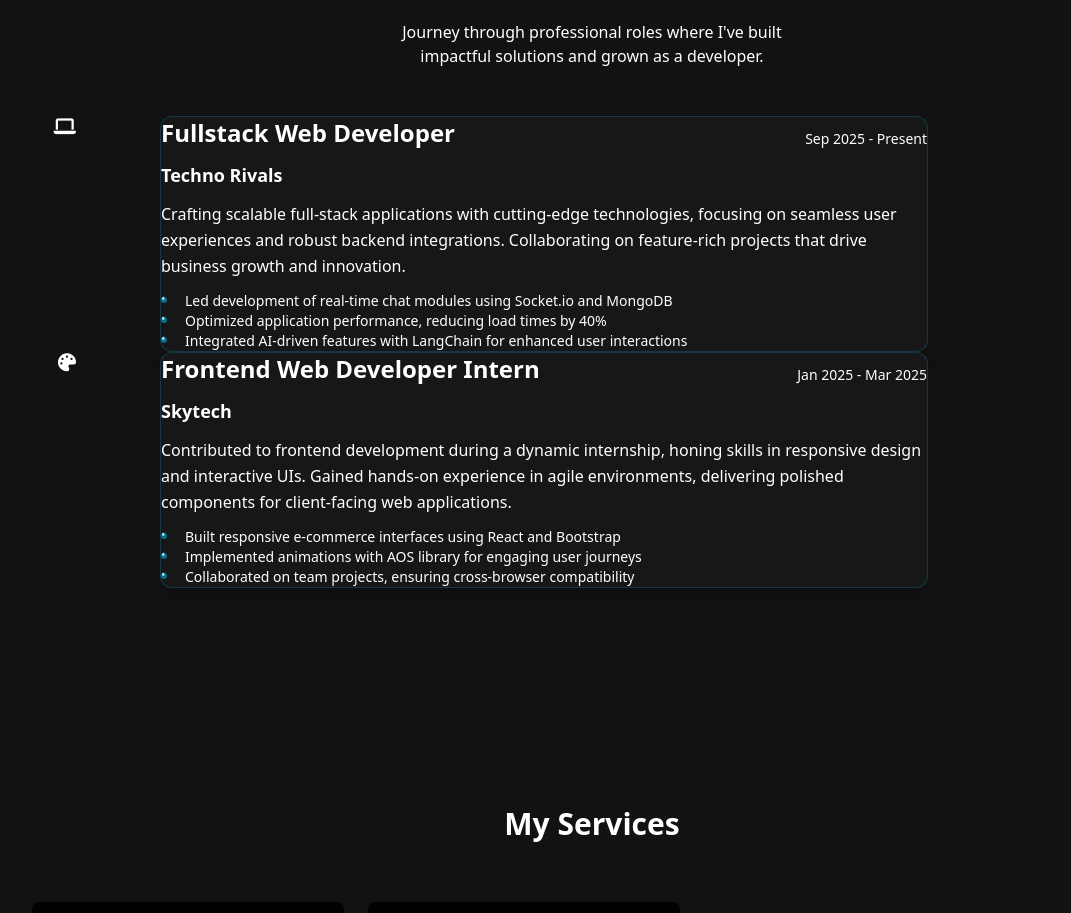
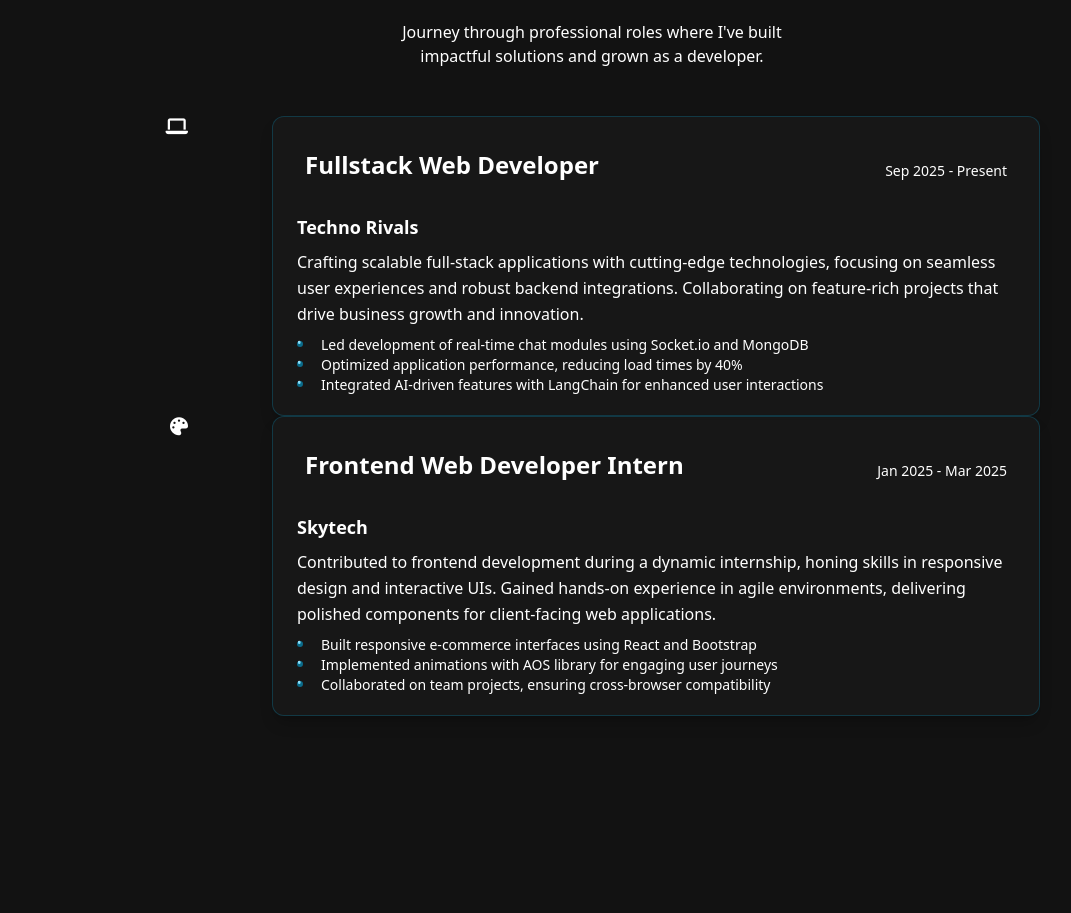
Before and after one commit to Unfathomable-08/portfolio, a Next.js app: page / in a window 1280 px wide. Shown: the part 4644-5557 px from the top of the page, without its empty margins (48-1119 px from the left). Built offline with nearby package versions, Linux system fonts and the light colour scheme; no server answers.

Commit message:
Update WorkEx.js

```diff
--- a/src/components/WorkEx.js
+++ b/src/components/WorkEx.js
@@ -64,7 +64,7 @@ export default function Experience() {
     >
       {/* Section Header */}
       <motion.h1
-        className="text-2xl sm:text-3xl pb-3 mb-3 md:text-4xl font-bold text-white text-center relative z-10"
+        className="text-2xl sm:text-3xl pb-3 mb-3 md:text-4xl font-bold text-white text-center relative z-5"
         initial={{ opacity: 0, y: -20 }}
         animate={isInView ? { opacity: 1, y: 0 } : {}}
         transition={{ duration: 0.8 }}
@@ -72,7 +72,7 @@ export default function Experience() {
         Work Experience
       </motion.h1>
       <motion.p
-        className="text-[var(--tertiary)] flex mb-3 pb-3 justify-center text-center relative z-10"
+        className="text-[var(--tertiary)] flex mb-3 pb-3 justify-center text-center relative z-5"
         initial={{ opacity: 0, y: 10 }}
         animate={isInView ? { opacity: 1, y: 0 } : {}}
         transition={{ delay: 0.3, duration: 0.6 }}
@@ -83,6 +83,7 @@ export default function Experience() {
       </motion.p>
 
       {/* Timeline Container */}
+      <div className="flex justify-center">
         <motion.ul
           className="relative space-y-8 md:space-y-12 max-w-4xl"
           variants={containerVariants}
@@ -103,7 +104,7 @@ export default function Experience() {
                 transition={{ delay: index * 0.2 + 0.4, duration: 0.5 }}
               >
                 <div className="relative">
-                <span className="absolute -top-1 -right-1 text-[var(--secondary)] text-lg z-10">
+                  <span className="absolute -top-1 -right-1 text-[var(--secondary)] text-lg z-5">
                     <i className={exp.icon}></i>
                   </span>
                 </div>
@@ -111,31 +112,31 @@ export default function Experience() {
 
               {/* Experience Card */}
               <motion.div
-              className="bg-[#1a1a1a]/80 backdrop-blur-sm border border-[var(--secondary)]/20 rounded-xl p-6 md:p-8 w-full lg:flex-1 shadow-lg shadow-black/20 hover:shadow-[0_0_20px_var(--secondary)/10] transition-all duration-300 group"
+                className="bg-[#1a1a1a]/80 backdrop-blur-sm border border-[var(--secondary)]/20 rounded-xl p-4 w-full lg:flex-1 shadow-lg shadow-black/20 hover:shadow-[0_0_20px_var(--secondary)/10] transition-all duration-300 group"
                 whileHover={{ y: -4, scale: 1.02 }}
                 transition={{ type: "spring", stiffness: 300, damping: 20 }}
               >
                 {/* Role and Company */}
-              <div className="flex flex-col sm:flex-row justify-between items-start sm:items-center">
+                <div className="flex flex-col p-4 sm:flex-row justify-between items-start sm:items-center">
                   <h2 className="text-xl pb-3 md:text-2xl font-bold text-white transition-colors">
                     {exp.role}
                   </h2>
-                <span className="text-sm font-medium text-white  min-w-max">
+                  <span className="text-sm font-medium text-white">
                     {exp.dates}
                   </span>
                 </div>
 
-              <h3 className="text-lg pb-3 font-semibold  text-white transition-colors">
+                <h3 className="text-lg pb-3 px-2 font-semibold  text-white transition-colors">
                   {exp.company}
                 </h3>
 
                 {/* Description */}
-              <p className="text-[var(--tertiary)] pb-3 leading-relaxed text-sm md:text-base">
+                <p className="text-[var(--tertiary)] px-2 pb-3 leading-relaxed text-sm md:text-base">
                   {exp.description}
                 </p>
 
                 {/* Achievements */}
-              <ul className="space-y-2">
+                <ul className="space-y-2 px-2">
                   {exp.achievements.map((achievement, idx) => (
                     <motion.li
                       key={idx}
@@ -156,5 +157,6 @@ export default function Experience() {
           ))}
         </motion.ul>
       </div>
+    </div>
   );
 }
```
Lines whose indentation alone changed are shown as unchanged.
